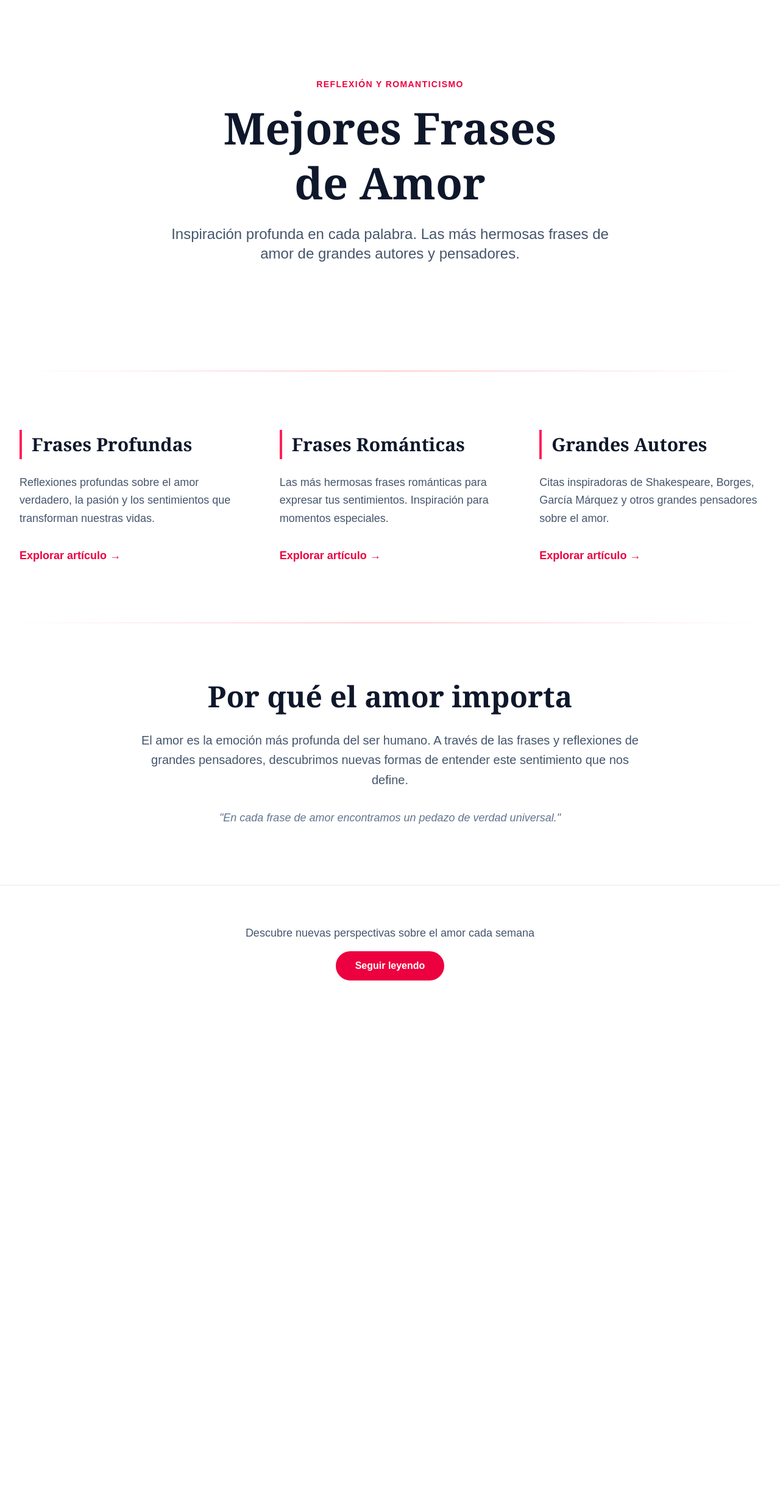
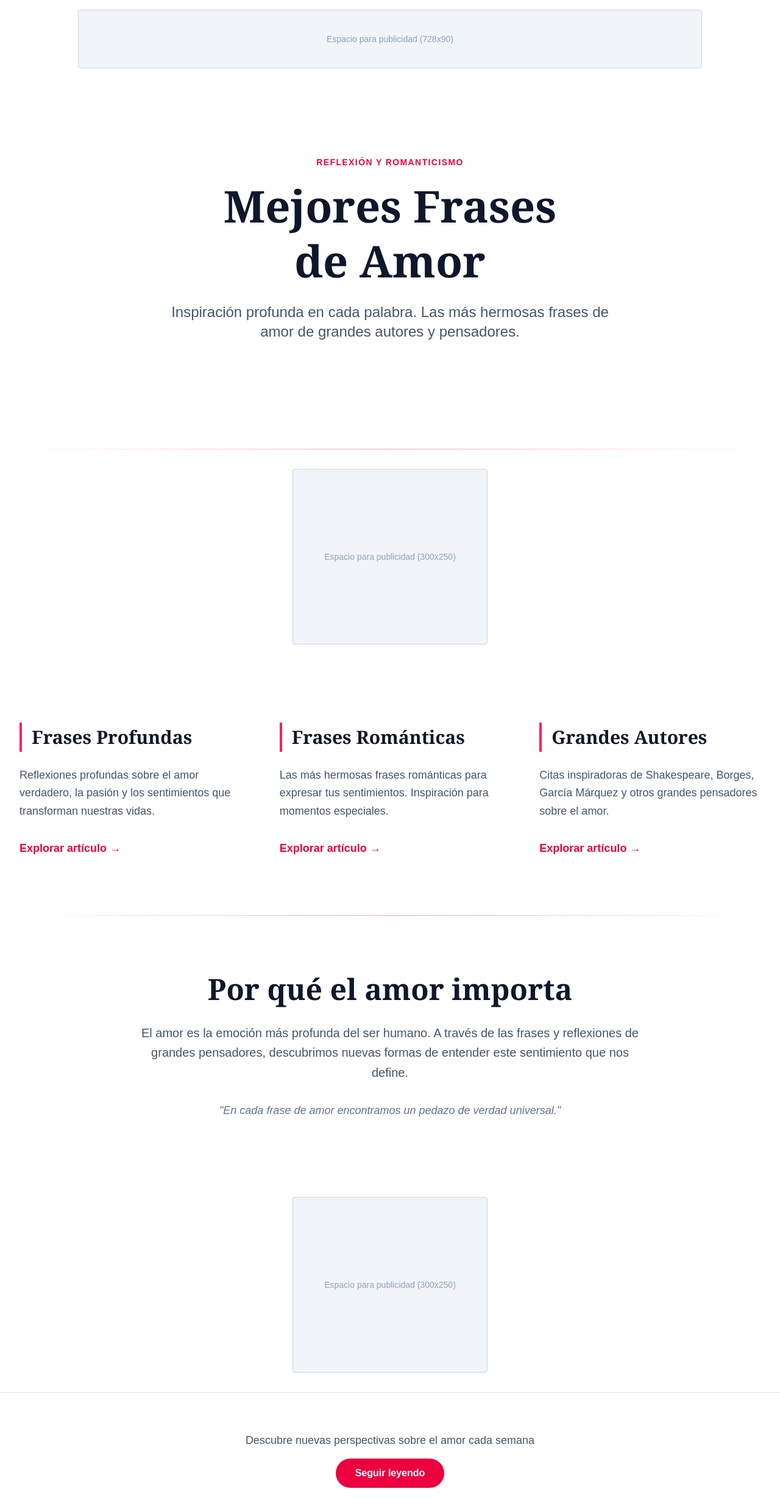
Before and after one commit to marcelo2721/mejoresfrasesdeamor, a Next.js app: page / in a window 1280 px wide. Shown: the top 2478 px of the page at 61% size. Before the commit the page ends 1672 px from the top, so only its background shows below. Built offline with nearby package versions, Linux system fonts and the light colour scheme.

Commit message:
Add AdSense ad spaces to homepage layout

```diff
--- a/src/app/page.tsx
+++ b/src/app/page.tsx
@@ -1,6 +1,14 @@
 export default function Home() {
   return (
     <div className="min-h-screen bg-white dark:bg-slate-950">
+      {/* AdSense: Leaderboard (728x90) - Above Hero */}
+      <div className="flex justify-center py-4 px-4">
+        <div className="w-full max-w-screen-lg h-24 bg-slate-100 dark:bg-slate-800 rounded border border-slate-300 dark:border-slate-700 flex items-center justify-center text-slate-400">
+          {/* Google AdSense Placeholder: Leaderboard 728x90 */}
+          <span className="text-sm">Espacio para publicidad (728x90)</span>
+        </div>
+      </div>
+
       {/* Hero Section */}
       <section className="relative py-32 px-4 sm:px-6 lg:px-8 max-w-7xl mx-auto">
         <div className="text-center">
@@ -19,6 +27,14 @@ export default function Home() {
       {/* Divider */}
       <div className="max-w-7xl mx-auto px-4 sm:px-6 lg:px-8">
         <div className="h-px bg-gradient-to-r from-transparent via-rose-300 to-transparent dark:via-rose-600"></div>
+      </div>
+
+      {/* AdSense: In-feed (300x250) - Before Articles */}
+      <div className="max-w-7xl mx-auto px-4 sm:px-6 lg:px-8 py-8 flex justify-center">
+        <div className="w-80 h-72 bg-slate-100 dark:bg-slate-800 rounded border border-slate-300 dark:border-slate-700 flex items-center justify-center text-slate-400">
+          {/* Google AdSense Placeholder: Rectangle 300x250 */}
+          <span className="text-sm">Espacio para publicidad (300x250)</span>
+        </div>
       </div>
 
       {/* Articles Grid */}
@@ -102,6 +118,14 @@ export default function Home() {
         </p>
       </section>
 
+      {/* AdSense: In-feed (300x250) - Before CTA */}
+      <div className="max-w-7xl mx-auto px-4 sm:px-6 lg:px-8 py-8 flex justify-center">
+        <div className="w-80 h-72 bg-slate-100 dark:bg-slate-800 rounded border border-slate-300 dark:border-slate-700 flex items-center justify-center text-slate-400">
+          {/* Google AdSense Placeholder: Rectangle 300x250 */}
+          <span className="text-sm">Espacio para publicidad (300x250)</span>
+        </div>
+      </div>
+
       {/* Footer CTA */}
       <section className="py-16 px-4 sm:px-6 lg:px-8 max-w-7xl mx-auto text-center border-t border-slate-200 dark:border-slate-800">
         <p className="text-slate-600 dark:text-slate-400 text-lg mb-4">
```
